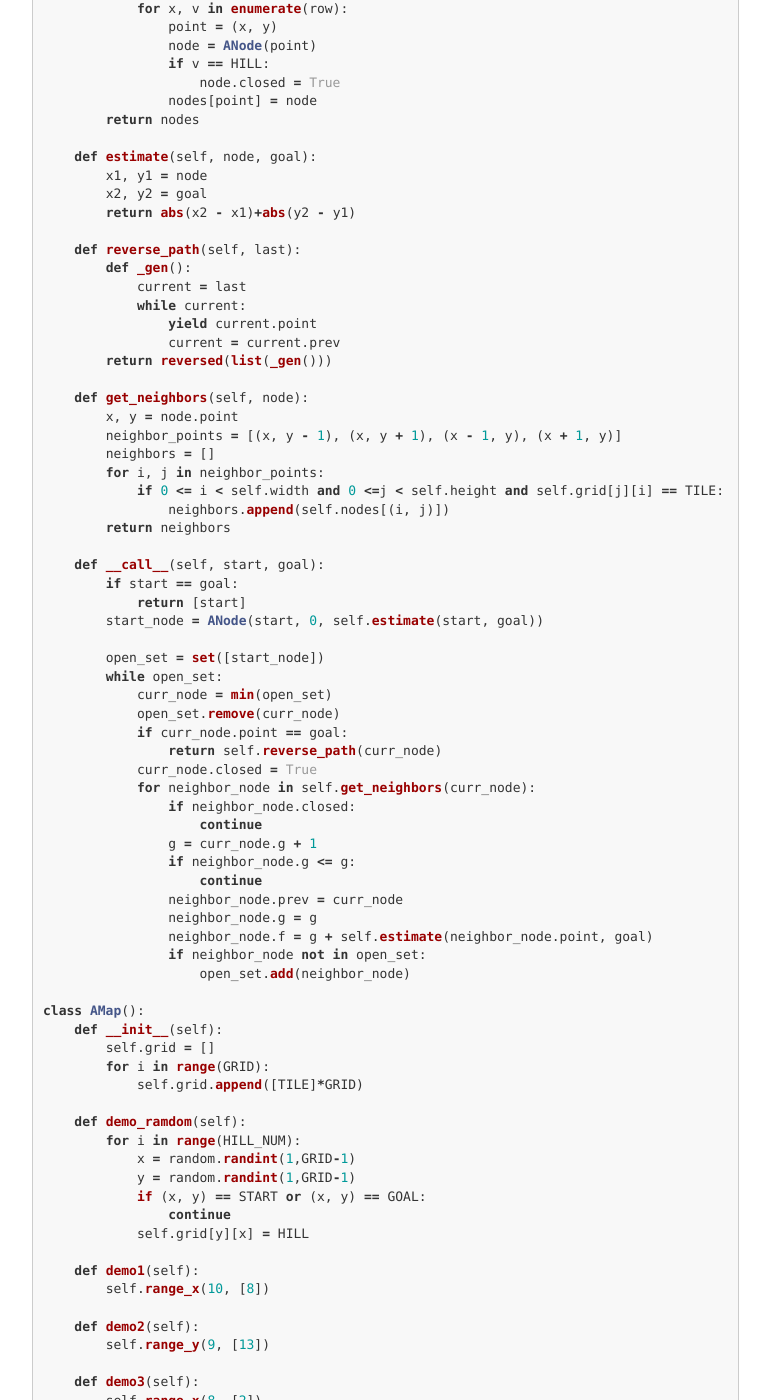
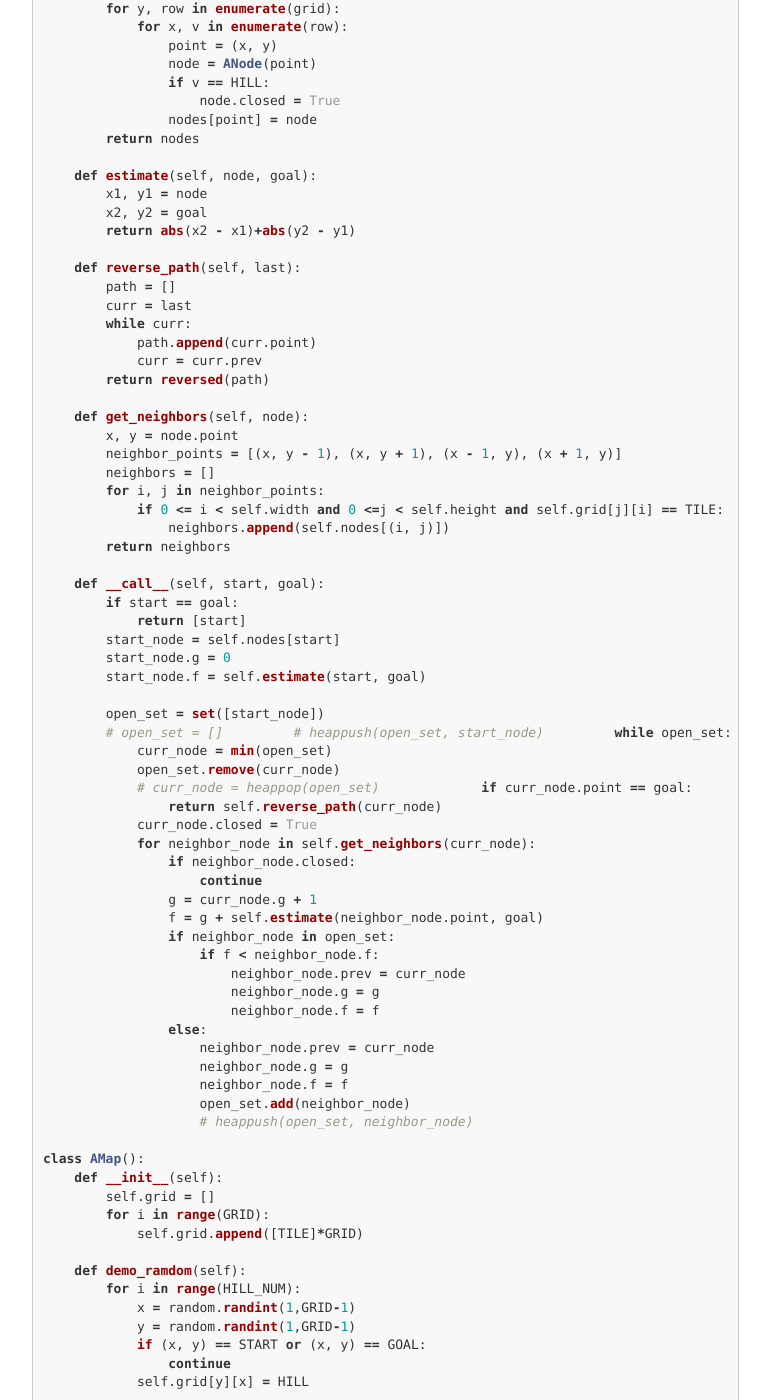
Before and after one commit to leehp258/leehp258.github.io, a Jekyll site: the page built from _posts/2019-03-01-python-astar-demo.markdown, in a window 1280 px wide and 1400 px high, scrolled down 1798 px. Shown: the whole window, without its empty margins (233-1003 px from the left). Built offline with Jekyll 4.4.1, drawn with Linux system fonts in a browser that asks for light colours; nearby versions of some CDN libraries; comment, search, counter and statistics services are not loaded; some of the changed text lies outside the part shown.

Commit message:
Update 2019-03-01-python-astar-demo.markdown

```diff
--- a/_posts/2019-03-01-python-astar-demo.markdown
+++ b/_posts/2019-03-01-python-astar-demo.markdown
@@ -26,6 +26,7 @@ import math
 import time
 import random
 import curses
+from heapq import heappush, heappop
 
 __author__ = "leehp258"
 
@@ -75,12 +76,12 @@ class AStar():
         return abs(x2 - x1)+abs(y2 - y1)
 
     def reverse_path(self, last):
-        def _gen():
-            current = last
-            while current:
-                yield current.point
-                current = current.prev
-        return reversed(list(_gen()))
+        path = []
+        curr = last
+        while curr:
+            path.append(curr.point)
+            curr = curr.prev
+        return reversed(path)
 
     def get_neighbors(self, node):
         x, y = node.point
@@ -94,12 +95,17 @@ class AStar():
     def __call__(self, start, goal):
         if start == goal:
             return [start]
-        start_node = ANode(start, 0, self.estimate(start, goal))
+        start_node = self.nodes[start]
+        start_node.g = 0
+        start_node.f = self.estimate(start, goal)
 
         open_set = set([start_node])
+        # open_set = []
+        # heappush(open_set, start_node)
         while open_set:
             curr_node = min(open_set)
             open_set.remove(curr_node)
+            # curr_node = heappop(open_set)
             if curr_node.point == goal:
                 return self.reverse_path(curr_node)
             curr_node.closed = True
@@ -107,13 +113,19 @@ class AStar():
                 if neighbor_node.closed:
                     continue
                 g = curr_node.g + 1
-                if neighbor_node.g <= g:
-                    continue
-                neighbor_node.prev = curr_node
-                neighbor_node.g = g
-                neighbor_node.f = g + self.estimate(neighbor_node.point, goal)
-                if neighbor_node not in open_set:
+                f = g + self.estimate(neighbor_node.point, goal)
+                if neighbor_node in open_set:
+                    if f < neighbor_node.f:
+                        neighbor_node.prev = curr_node
+                        neighbor_node.g = g
+                        neighbor_node.f = f
+                else:
+                    neighbor_node.prev = curr_node
+                    neighbor_node.g = g
+                    neighbor_node.f = f
                     open_set.add(neighbor_node)
+                    # heappush(open_set, neighbor_node)
+
 
 class AMap():
     def __init__(self):
@@ -146,6 +158,13 @@ class AMap():
         self.range_x(10, [9,10,15])
         self.range_x(16, [1,2,15,16])
 
+    def demo5(self):
+        self.range_xy(1, 10, 9)
+
+    def range_xy(self, x, y, stop):
+        for i in range(0, stop):
+            self.grid[y-i][x+i] = HILL
+
     def range_y(self, y, gaps=[0]):
         for i in range(GRID):
             self.grid[i][y] = HILL
```
Also changed, not shown: other parts of _posts/2019-03-01-python-astar-demo.markdown (+3 -4 lines).
